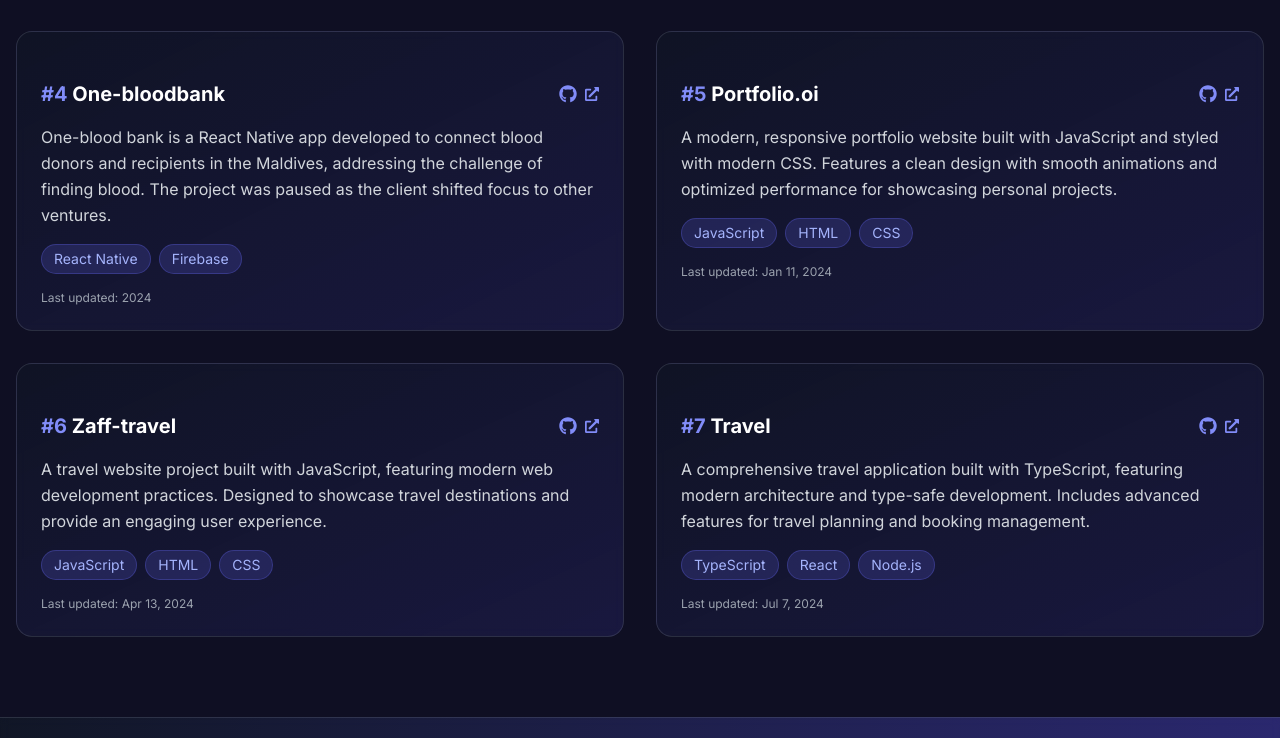
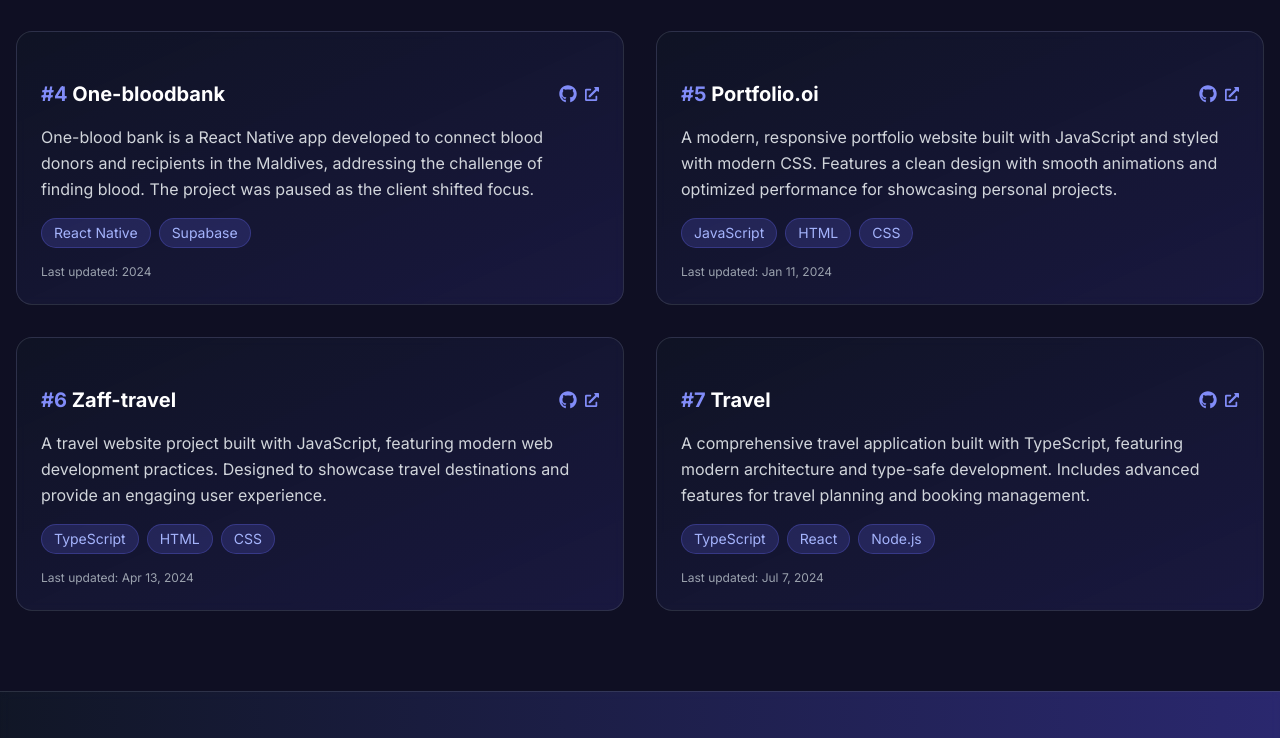
Before and after one commit to mouus/portfolio.oi, a Next.js app: page / in a window 1280 px wide. Shown: the part 2094-2832 px from the top of the page. Built offline with nearby package versions, Linux system fonts and the light colour scheme.

Commit message:
errors fixed

```diff
--- a/app/page.jsx
+++ b/app/page.jsx
@@ -14,7 +14,7 @@ export default function Home() {
         "Star-shipment is an ongoing web platform built with Next.js and Tailwind CSS, connecting buyers with suppliers. The project is currently under development for a client, with a scalable backend to be implemented using Supabase.",
       github: "https://github.com/mouus/star-shipment",
       tech: ["Next.js", "Tailwind CSS", "Supabase"],
-      status: "In Development",
+      status: "Paused",
       lastUpdated: "Sep 20, 2024",
     },
     // {
@@ -42,9 +42,9 @@ export default function Home() {
       id: 4,
       name: "One-bloodbank",
       description:
-        "One-blood bank is a React Native app developed to connect blood donors and recipients in the Maldives, addressing the challenge of finding blood. The project was paused as the client shifted focus to other ventures.",
+        "One-blood bank is a React Native app developed to connect blood donors and recipients in the Maldives, addressing the challenge of finding blood. The project was paused as the client shifted focus.",
       github: "https://github.com/mouus/onebloodbank",
-      tech: ["React Native", "Firebase"],
+      tech: ["React Native", "Supabase"],
       status: "Paused",
       lastUpdated: "2024",
     },
@@ -64,7 +64,7 @@ export default function Home() {
       description:
         "A travel website project built with JavaScript, featuring modern web development practices. Designed to showcase travel destinations and provide an engaging user experience.",
       github: "https://github.com/mouus/zaff-travel",
-      tech: ["JavaScript", "HTML", "CSS"],
+      tech: ["TypeScript", "HTML", "CSS"],
       status: "Completed",
       lastUpdated: "Apr 13, 2024",
     },
```
